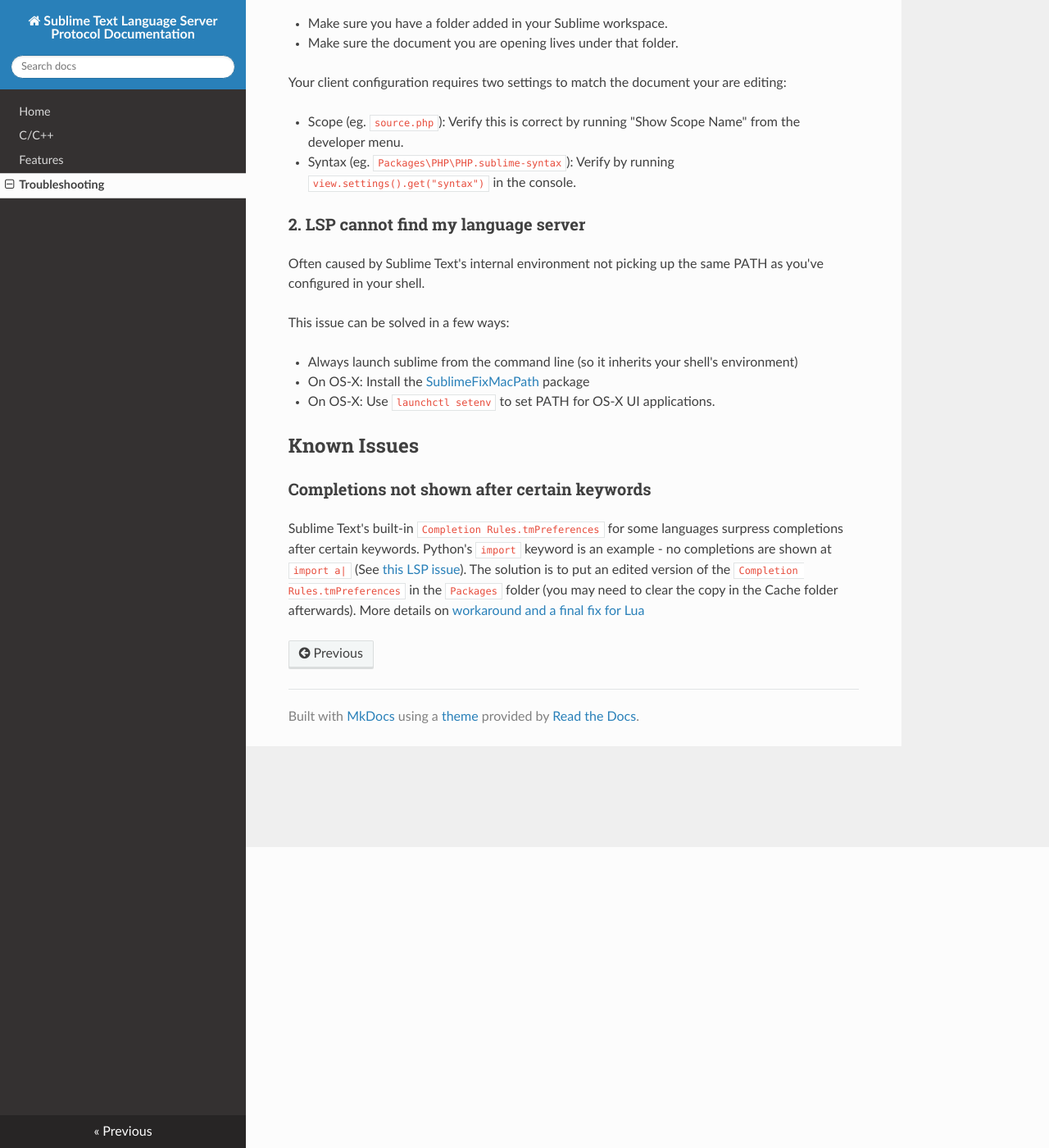
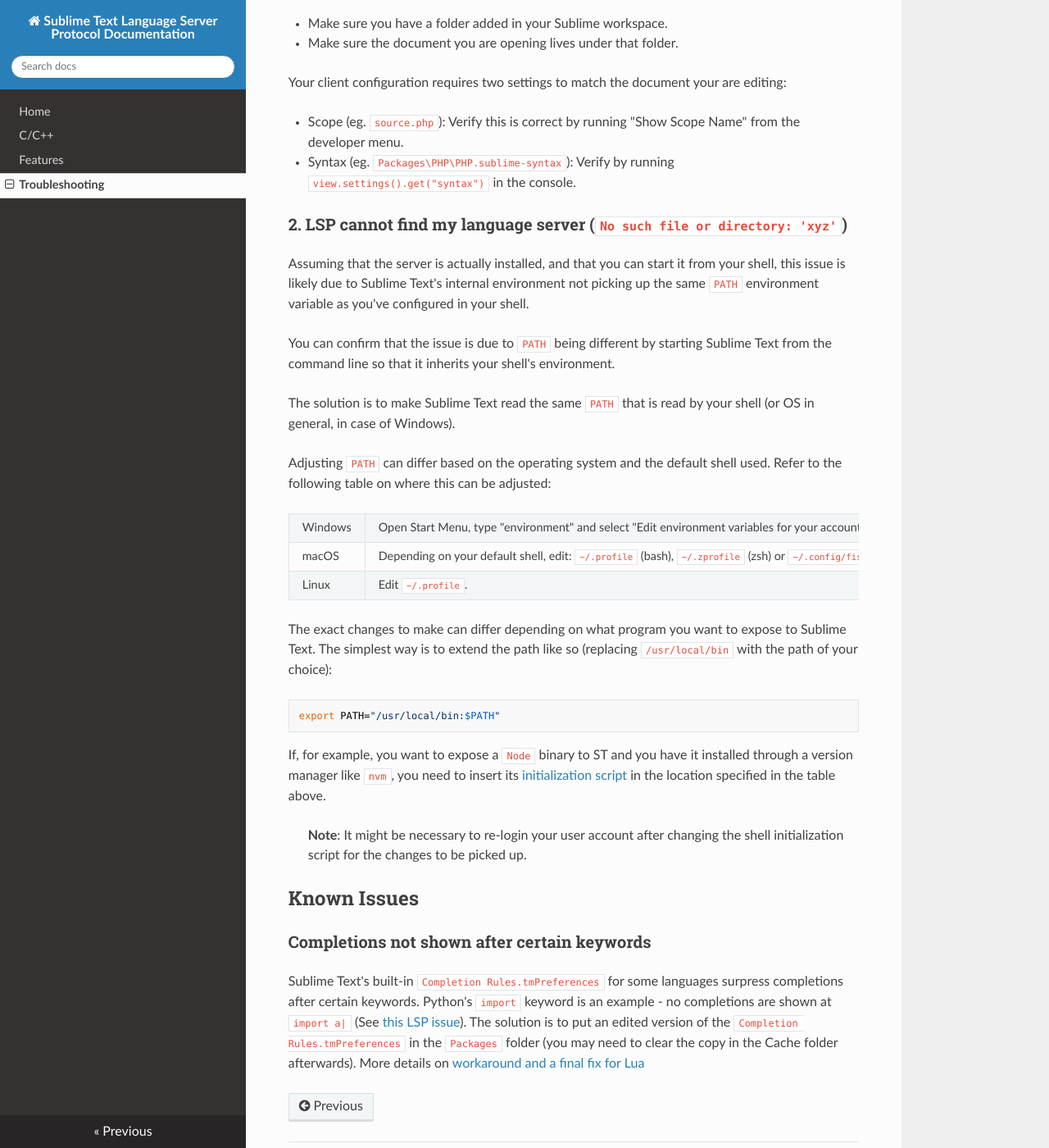
Before and after one commit to sublimelsp/LSP, an MkDocs documentation site: the page built from docs/troubleshooting.md, in a window 1280 px wide and 1400 px high, scrolled down 367 px. Shown: the whole window at 82% size. Built offline with MkDocs 1.6.1, drawn with Linux system fonts in a browser that asks for light colours; nearby versions of some CDN libraries.

Commit message:
Update troubleshooting instructions related to PATH (#1383)

````diff
--- a/docs/troubleshooting.md
+++ b/docs/troubleshooting.md
@@ -17,15 +17,40 @@
 * Scope (eg. `source.php`): Verify this is correct by running "Show Scope Name" from the developer menu.
 * Syntax (eg. `Packages\PHP\PHP.sublime-syntax`): Verify by running `view.settings().get("syntax")` in the console.
 
-### 2. LSP cannot find my language server
+### 2. LSP cannot find my language server (`No such file or directory: 'xyz'`)
 
-Often caused by Sublime Text's internal environment not picking up the same PATH as you've configured in your shell.
+Assuming that the server is actually installed, and that you can start it from your shell, this issue is likely due to Sublime Text's internal environment not picking up the same `PATH` environment variable as you've configured in your shell.
 
-This issue can be solved in a few ways:
+You can confirm that the issue is due to `PATH` being different by starting Sublime Text from the command line so that it inherits your shell's environment.
 
-* Always launch sublime from the command line (so it inherits your shell's environment)
-* On OS-X: Install the [SublimeFixMacPath](https://github.com/int3h/SublimeFixMacPath) package
-* On OS-X: Use `launchctl setenv` to set PATH for OS-X UI applications.
+The solution is to make Sublime Text read the same `PATH` that is read by your shell (or OS in general, in case of Windows).
+
+Adjusting `PATH` can differ based on the operating system and the default shell used. Refer to the following table on where this can be adjusted:
+
+<table>
+<tr>
+    <td>Windows</td>
+    <td>Open Start Menu, type "environment" and select "Edit environment variables for your account". Modify the "Path" variable so that it includes the directory path to the program of your choice.</td>
+</tr>
+<tr>
+    <td>macOS</td>
+    <td>Depending on your default shell, edit: <code>~/.profile</code> (bash), <code>~/.zprofile</code> (zsh) or <code>~/.config/fish/config.fish</code> (fish).</td>
+</tr>
+<tr>
+    <td>Linux</td>
+    <td>Edit <code>~/.profile</code>.</td>
+</tr>
+</table>
+
+The exact changes to make can differ depending on what program you want to expose to Sublime Text. The simplest way is to extend the path like so (replacing `/usr/local/bin` with the path of your choice):
+
+```sh
+export PATH="/usr/local/bin:$PATH"
+```
+
+If, for example, you want to expose a `Node` binary to ST and you have it installed through a version manager like `nvm`, you need to insert its [initialization script](https://github.com/nvm-sh/nvm#install--update-script) in the location specified in the table above.
+
+> **Note**: It might be necessary to re-login your user account after changing the shell initialization script for the changes to be picked up.
 
 ## Known Issues
 
````
